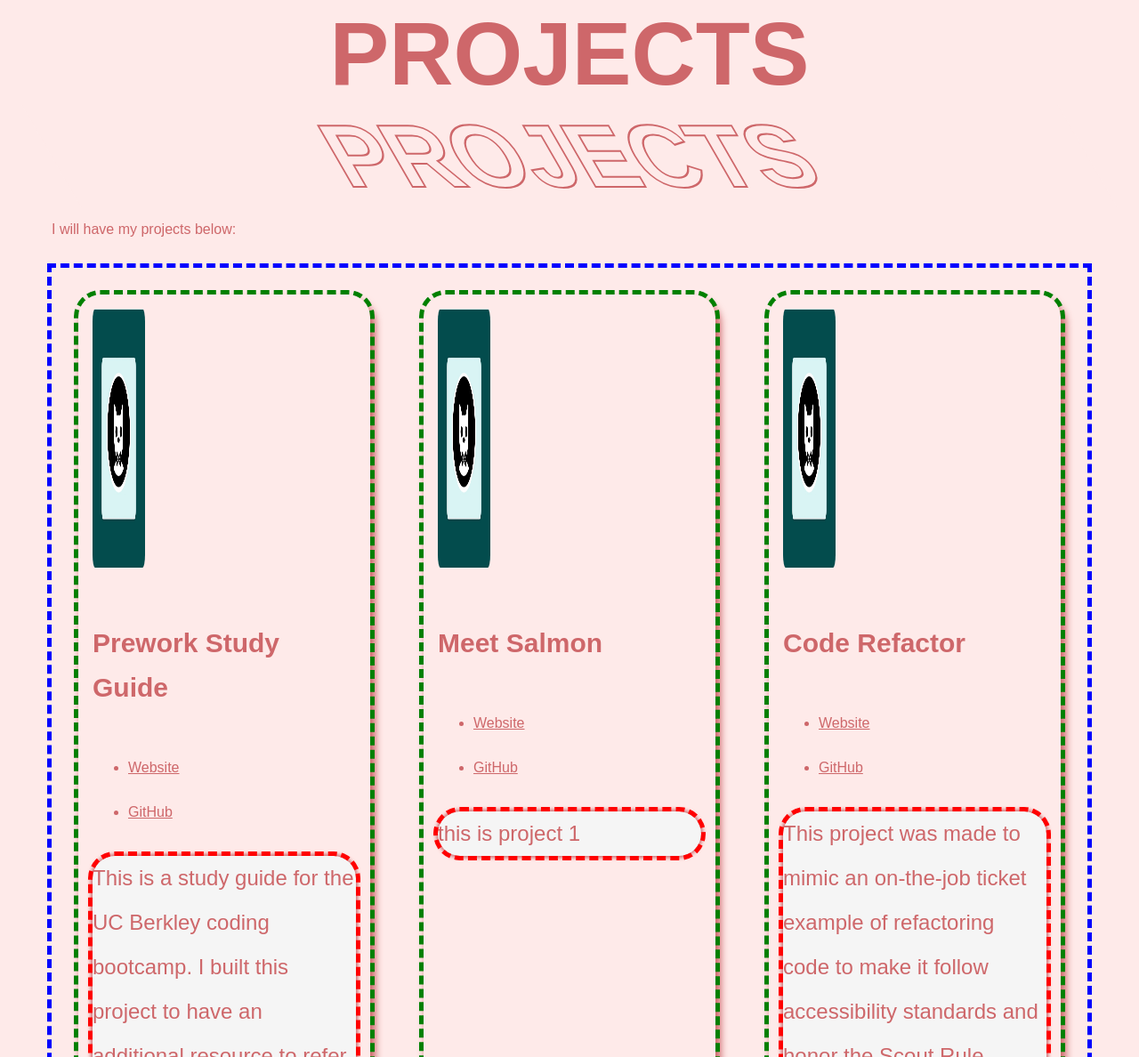
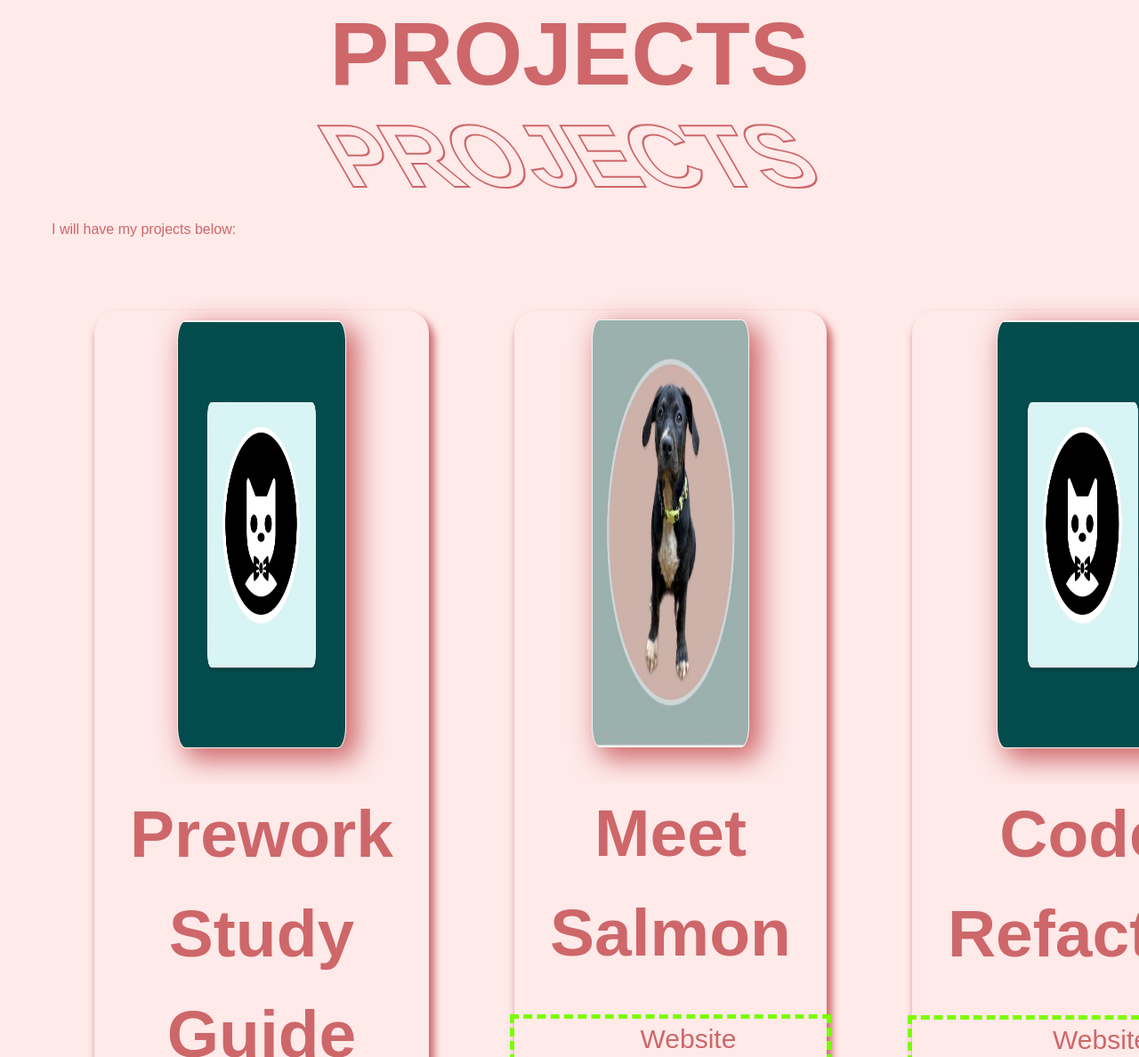
Before and after one commit to laineycreighton/portfolio, a plain HTML site: page index.html in a window 1280 px wide. Shown: the part 1612-2800 px from the top of the page at 89% size. Drawn offline with Linux system fonts and the light colour scheme.

Commit message:
add project link colors

```diff
--- a/assets/css/style.css
+++ b/assets/css/style.css
@@ -46,7 +46,6 @@ body {
     border: 0;
 */
 nav {
-    outline: red dashed 2px;
     float: none;
     position: absolute;
     top: 25%;
@@ -68,7 +67,6 @@ nav ul img {
 }
 
 nav ul li {
-    outline: blue dashed 2px;
     font-family: Consolas, Menlo, "courier new", monospace;
     font-size: 35px;
     display: inline;
@@ -121,38 +119,78 @@ h3 {
 }
 
 h4 {
-    font-size: 30px;
+    font-size: 75px;
+    text-align: center;
+    margin: 40px;
+    padding: 0;
 }
 
 .card {
-    outline: blue dashed 5px;
     display: flex;
-    line-height: 50px;
+    line-height: 1.5;
 }
 
 .card article {
-    outline: green dashed 5px;
-    margin: 30px;
-    padding: 1rem;
+    margin: 3rem;
     box-shadow: 4px 8px 8px 2px #ce676a;
     border-radius: 25px;
     flex: 1 0 175px
 }
 
 .card img {
-    width: 20%;
-    height: 20%;
+    width: 50%;
+    height: 50%;
     border-radius: 5%;
-    border: 10px;
+    border: 1px solid whitesmoke;
+    box-shadow: 10px 10px 30px 3px #ce676a;
+    display: block;
+    margin-left: auto;
+    margin-right: auto;
+    margin-top: 3%;
+    width: 50%
+}
+
+.project-link a:link {
+    color: #ce676a;
+    text-decoration: none;
+}
+
+.project-link a:visited {
+    color: #ce676a;
+    text-decoration: none;
+}
+
+.project-link a:hover {
+    background-color: #ce676a;
+    color: #feeae9;
+    text-decoration: none;
+    border-radius: 25px;
+    width: auto
+}
+
+.project-link a:active {
+    background-color: #ce676a;
+    color: black;
+    text-decoration: none;
+}
+
+.project-link {
+    outline: lawngreen dashed 5px;
+    list-style-type: none;
+    font-size: 30px;
+    text-align: center;
+    width: auto;
+    height: auto;
 }
 
 .project-text {
-    outline: red dashed 5px;
     background-color: whitesmoke;
-    border-radius: 25px;
+    border-radius: 0 0 25px 25px;
     font-size: 24px;
     box-shadow: 0 0 4px 2px #ce676a;
-    padding: 0;
+    margin: auto;
+    width: 100%;
+    height: 218px;
 }
 
 .footer {
--- a/index.html
+++ b/index.html
@@ -14,7 +14,7 @@
         <h1 class="name">LAINEY CREIGHTON</h1>
         <nav class="menu">
             <ul>
-                <img src="./assets/images/coding icon.png" alt="coding icon"/>
+                <img src="./assets/images/coding icon.png" alt="coding icon" />
                 <li><a href="#about"> about </a></li>
                 <li><a href="#projects"> projects </a></li>
                 <li><a href="#contact"> contact </a></li>
@@ -52,7 +52,7 @@
                     <img src="./assets/images/prework-study-guide-icon.jpg" alt="cat with bowtie">
                     <h4>Prework Study Guide</h4>
 
-                    <ul>
+                    <ul class="project-link">
                         <li><a href="https://laineycreighton.github.io/prework-study-guide/">Website</a></li>
                         <li><a href="https://github.com/laineycreighton/prework-study-guide">GitHub</a></li>
                     </ul>
@@ -67,10 +67,10 @@
                 </article>
 
                 <article>
-                    <img src="./assets/images/prework-study-guide-icon.jpg" alt="cat with bowtie">
+                    <img src="./assets/images/meet-salmon-icon.JPG" alt="a dog sitting">
                     <h4>Meet Salmon</h4>
 
-                    <ul>
+                    <ul class="project-link">
                         <li><a href="https://laineycreighton.github.io/prework-study-guide/">Website</a></li>
                         <li><a href="https://github.com/laineycreighton/meet-salmon">GitHub</a></li>
                     </ul>
@@ -83,7 +83,7 @@
                     <img src="./assets/images/prework-study-guide-icon.jpg" alt="cat with bowtie">
                     <h4>Code Refactor</h4>
 
-                    <ul>
+                    <ul class="project-link">
                         <li><a href="https://laineycreighton.github.io/code-refactor/">Website</a></li>
                         <li><a href="https://github.com/laineycreighton/code-refactor">GitHub</a></li>
                     </ul>
```
Also changed, not shown: assets/images/meet-salmon-icon.JPG (added).
